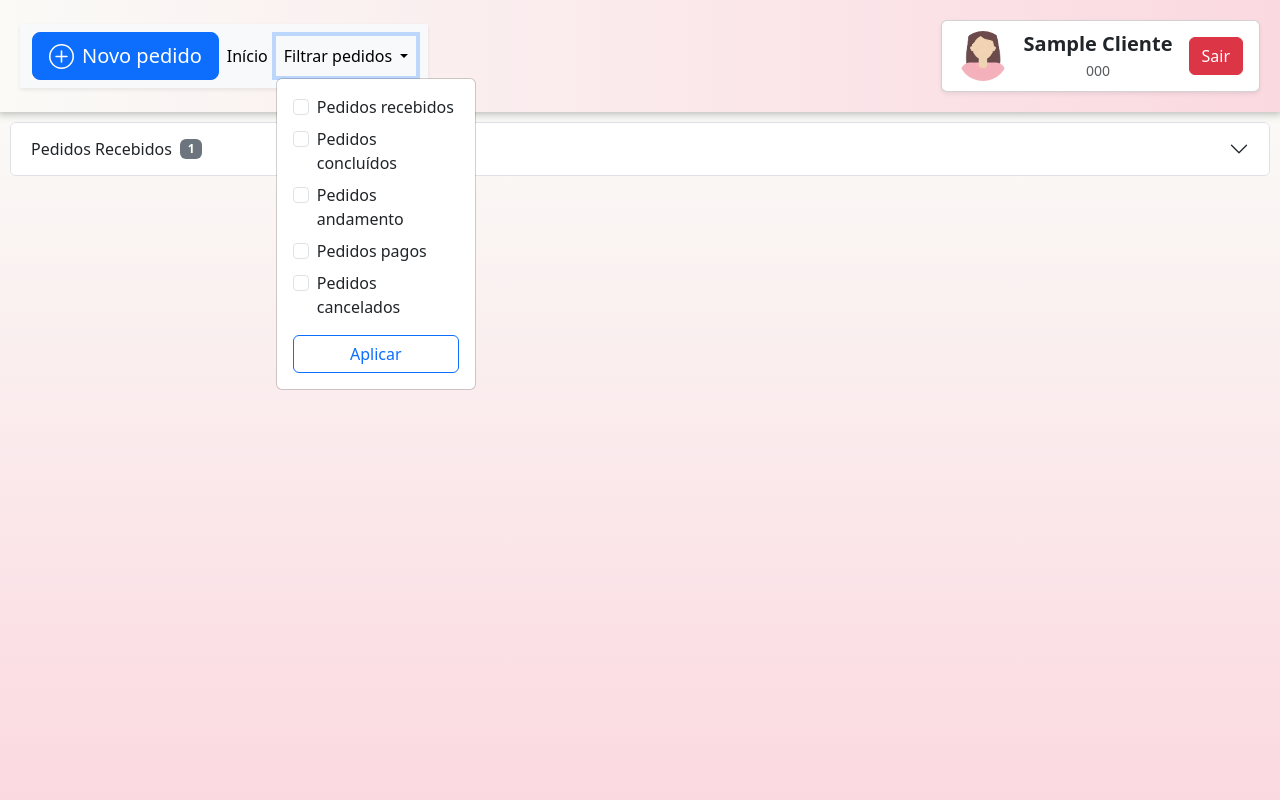
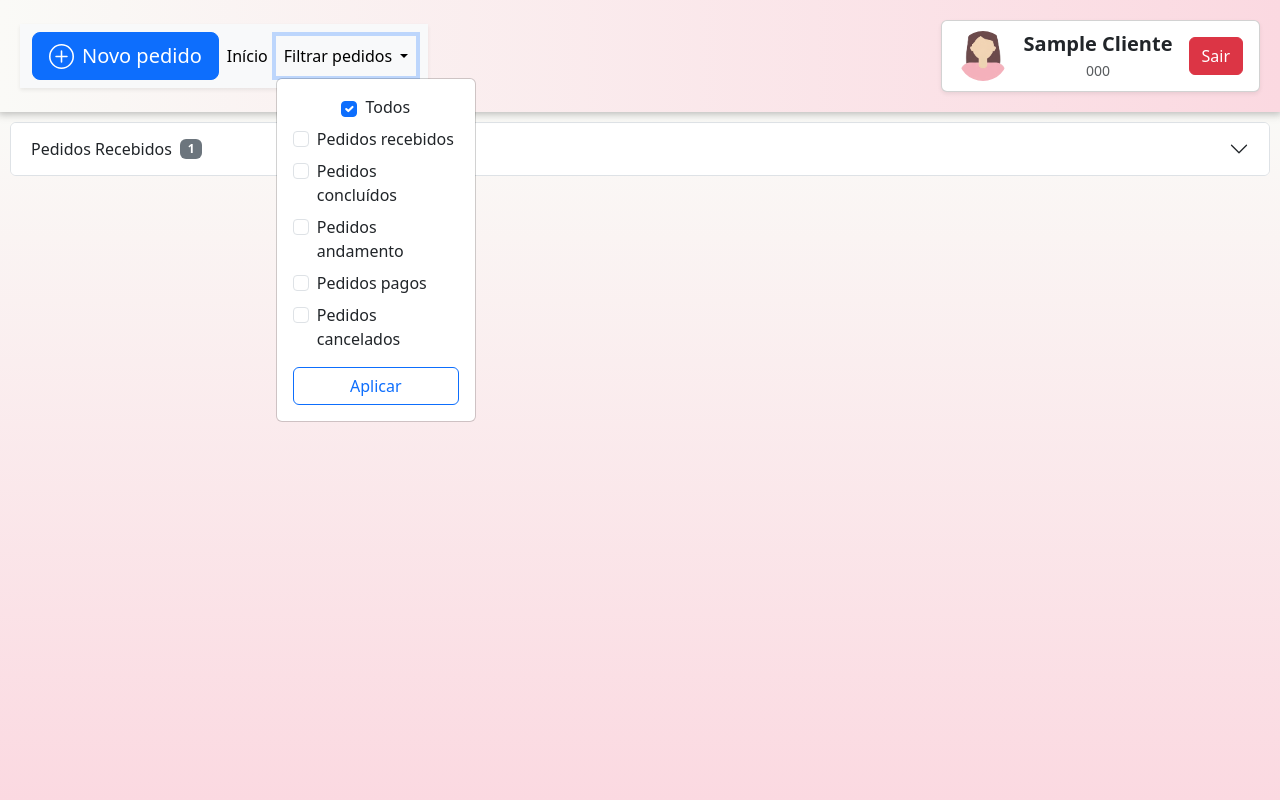
Before and after one commit to CassioUrtiga/Atelie, a Django app: page /dashboard/ in a window 1280 px wide, after a click on "Filtrar pedidos". Run offline with Django 5.2, Linux system fonts and the light colour scheme; a user stored in the database is signed in; tables that the repository leaves empty hold one stand-in row (values such as "Sample post"); some libraries are stand-ins or nearby versions.

Commit message:
Implementar filtro de pedidos tela cliente

```diff
--- a/core/static/js/cliente.js
+++ b/core/static/js/cliente.js
@@ -22,7 +22,7 @@ btAddImg.on('click', function() {
                 </div>
 
                 <div class="col-auto">
-                    <button type="button" class="btn btn-outline-danger d-flex align-items-center gap-1" onclick="remover_imagem(${idImg})" title="Remover Imagem">
+                    <button type="button" class="btn btn-outline-danger d-flex align-items-center gap-1" onclick="$('#bloco-imagem-${idImg}').remove()" title="Remover Imagem">
                         <span class="d-none d-sm-inline">Remover</span>
                     </button>
                 </div>
@@ -78,6 +78,26 @@ novaImagem.on('change', '.form-control[type="file"]', function() {
     }
 });
 
-function remover_imagem(id) {
-    $(`#bloco-imagem-${id}`).remove();
-}
+// Lógica de desmarcar checkbox (filtro de pedidos)
+document.addEventListener("DOMContentLoaded", function() {
+    const checkTodos = document.getElementById('checkTodos');
+    const outrosFiltros = document.querySelectorAll('input[name="status_filtros"]:not(#checkTodos)');
+
+    // Cenário 1: Se o usuário clicar em "Todos", desmarca todos os outros
+    checkTodos.addEventListener('change', function() {
+        if (this.checked) {
+            outrosFiltros.forEach(checkbox => {
+                checkbox.checked = false;
+            });
+        }
+    });
+
+    // Cenário 2: Se o usuário marcar qualquer outro filtro, desmarca o "Todos"
+    outrosFiltros.forEach(checkbox => {
+        checkbox.addEventListener('change', function() {
+            if (this.checked) {
+                checkTodos.checked = false;
+            }
+        });
+    });
+});
--- a/core/templates/cliente.html
+++ b/core/templates/cliente.html
@@ -27,13 +27,35 @@
                     </li>
                     {% if qtde_servico > 0 %}
                         <li class="nav-item dropdown">
-                            <a class="nav-link dropdown-toggle" href="#" role="button" data-bs-toggle="dropdown" data-bs-auto-close="outside" aria-expanded="false">
+                            <a
+                                class="nav-link dropdown-toggle {% if filtros_salvos and 10 not in filtros_salvos %} text-warning fw-bold {% endif %}"
+                                href="#"
+                                role="button"
+                                data-bs-toggle="dropdown"
+                                data-bs-auto-close="outside"
+                                aria-expanded="false"
+                            >
                                 Filtrar pedidos
+                                {% if filtros_salvos and 10 not in filtros_salvos %}
+                                    <span class="badge bg-warning text-dark rounded-pill ms-1" style="font-size: 0.75rem;">
+                                        {{ filtros_salvos|length }}
+                                    </span>
+                                {% endif %}
                             </a>
+                            <form action="{% url 'dashboard' %}" id="formularioFiltrarPedidos" method="post" autocomplete="off">
+                                {% csrf_token %}
                                 <ul class="dropdown-menu p-3" style="min-width: 200px;">
                                     <li>
+                                        <div class="form-check mb-2 d-flex justify-content-center align-items-center">
+                                            <input class="form-check-input me-2" type="checkbox" name="status_filtros" value="10" id="checkTodos" {% if 10 in filtros_salvos %} checked {% endif %}>
+                                            <label class="form-check-label m-0" for="checkTodos">
+                                                Todos
+                                            </label>
+                                        </div>
+                                    </li>
+                                    <li>
                                         <div class="form-check mb-2">
-                                        <input class="form-check-input" type="checkbox" value="recebido" id="checkRecebido">
+                                            <input class="form-check-input" type="checkbox" name="status_filtros" value="1" id="checkRecebido" {% if 1 in filtros_salvos %} checked {% endif %}>
                                             <label class="form-check-label" for="checkRecebido">
                                                 Pedidos recebidos
                                             </label>
@@ -41,7 +63,7 @@
                                     </li>
                                     <li>
                                         <div class="form-check mb-2">
-                                        <input class="form-check-input" type="checkbox" value="concluido" id="checkConcluido">
+                                            <input class="form-check-input" type="checkbox" name="status_filtros" value="3" id="checkConcluido" {% if 3 in filtros_salvos %} checked {% endif %}>
                                             <label class="form-check-label" for="checkConcluido">
                                                 Pedidos concluídos
                                             </label>
@@ -49,7 +71,7 @@
                                     </li>
                                     <li>
                                         <div class="form-check mb-2">
-                                        <input class="form-check-input" type="checkbox" value="andamento" id="checkAndamento">
+                                            <input class="form-check-input" type="checkbox" name="status_filtros" value="2" id="checkAndamento" {% if 2 in filtros_salvos %} checked {% endif %}>
                                             <label class="form-check-label" for="checkAndamento">
                                                 Pedidos andamento
                                             </label>
@@ -57,23 +79,25 @@
                                     </li>
                                     <li>
                                         <div class="form-check mb-2">
-                                        <input class="form-check-input" type="checkbox" value="pago" id="checkPago">
+                                            <input class="form-check-input" type="checkbox" name="status_filtros" value="11" id="checkPago" {% if 11 in filtros_salvos %} checked {% endif %}>
                                             <label class="form-check-label" for="checkPago">
                                                 Pedidos pagos
                                             </label>
                                         </div>
                                     </li>
                                     <li>
-                                    <div class="form-check mb-3"> <input class="form-check-input" type="checkbox" value="cancelado" id="checkCancelado">
+                                        <div class="form-check mb-3">
+                                            <input class="form-check-input" type="checkbox" name="status_filtros" value="4" id="checkCancelado" {% if 4 in filtros_salvos %} checked {% endif %}>
                                             <label class="form-check-label" for="checkCancelado">
                                                 Pedidos cancelados
                                             </label>
                                         </div>
                                     </li>
                                     <li>
-                                    <button type="button" class="btn btn-outline-primary w-100">Aplicar</button>
+                                        <button type="submit" class="btn btn-outline-primary w-100">Aplicar</button>
                                     </li>
                                 </ul>
+                            </form>
                         </li>
                     {% endif %}
                 </ul>
@@ -155,8 +179,8 @@
                     </div>
                 </div>
                 <div class="modal-footer bg-light border-top-0 d-flex w-100 gap-2 m-0 p-3">
+                    <button type="submit" class="btn btn-primary col">Enviar Pedido</button>
                     <button type="button" class="btn btn-secondary col-auto px-4" data-bs-dismiss="modal">Cancelar</button>
-                    <button type="submit" class="btn btn-primary col">Enviar Pedido</button>
                 </div>
             </form>
         </div>
@@ -351,6 +375,8 @@
                                 Pedidos Concluídos
                             {% elif grupo.grouper == 4 %}
                                 Pedidos Cancelados
+                            {% elif grupo.grouper == 11 %}
+                                Pedidos Pagos
                             {% else %}
                                 Outros Pedidos
                             {% endif %}
@@ -435,7 +461,7 @@
                                                             <path d="M6.002 5.5a1.5 1.5 0 1 1-3 0 1.5 1.5 0 0 1 3 0"/>
                                                             <path d="M1.5 2A1.5 1.5 0 0 0 0 3.5v9A1.5 1.5 0 0 0 1.5 14h13a1.5 1.5 0 0 0 1.5-1.5v-9A1.5 1.5 0 0 0 14.5 2zm13 1a.5.5 0 0 1 .5.5v6l-3.775-1.947a.5.5 0 0 0-.577.093l-3.71 3.71-2.66-1.772a.5.5 0 0 0-.63.062L1.002 12v.54L1 12.5v-9a.5.5 0 0 1 .5-.5z"/>
                                                         </svg>
-                                                        Álbum de fotos
+                                                        Álbum de imagens
                                                     </a>
                                                 {% endif %}
                                             </div>
--- a/core/urls.py
+++ b/core/urls.py
@@ -2,7 +2,7 @@ from django.urls import path
 
 from .views import (
     inicial_view, dashboard_view, cadastrar_usuario_view, login_view,
-    logout_view, cadastrar_pedido_view, excluir_pedido_view, album_view,
+    logout_view, cadastrar_pedido_view, excluir_pedido_view, album_pedido_view,
 )
 
 urlpatterns = [
@@ -13,5 +13,5 @@ urlpatterns = [
     path('dashboard/', dashboard_view, name='dashboard'),
     path('pedido/', cadastrar_pedido_view, name='pedido'),
     path('excluir-pedido/<int:id>/', excluir_pedido_view, name='excluir-pedido'),
-    path('album/<int:id>/', album_view, name='album'),
+    path('album/<int:id>/', album_pedido_view, name='album'),
 ]
--- a/core/views.py
+++ b/core/views.py
@@ -82,15 +82,41 @@ def cadastrar_usuario_view(request):
 
 @login_required(login_url='login')
 def dashboard_view(request):
-
     is_cliente = hasattr(request.user, 'cliente')
 
     if is_cliente:
         nome_completo = request.user.cliente.nome.lower()
+        pedidos = Pedido.objects.filter(cliente=request.user.cliente)
+        pedidos_filtrados = {'isEmpty': True, 'dados': ''}
 
-        # Lista de conectores comuns que não devem contar como sobrenome
+        # Filtro de pedidos
+        if request.method == "POST":
+            filtro_pedidos = [int(valor) for valor in request.POST.getlist('status_filtros')]
+
+            if filtro_pedidos:
+                request.session['filtros_pedidos'] = filtro_pedidos
+            else:
+                request.session.pop('filtros_pedidos', None)
+
+            return redirect('dashboard')
+
+        filtros_salvos = request.session.get('filtros_pedidos')
+
+        if filtros_salvos and (10 not in filtros_salvos):
+            pedidos_filtrados['isEmpty'] = False
+            pedidos_filtrados['dados'] = Pedido.objects.filter(
+                cliente=request.user.cliente,
+                status__in=filtros_salvos
+            )
+        else:
+            # Marcar o checkbox (todos)
+            filtros_salvos = [10]
+            request.session['filtros_pedidos'] = [10]
+            pedidos_filtrados['isEmpty'] = True
+
+        # Formatação do nome
+        partes = nome_completo.split()
         conectores = ['de', 'da', 'do', 'das', 'dos', 'e']
-        partes = nome_completo.split()
 
         if len(partes) > 2 and partes[1].lower() in conectores:
             nome_resumido = " ".join(partes[:3])
@@ -104,7 +130,8 @@ def dashboard_view(request):
             'sexo': request.user.cliente.sexo,
             'qtde_servico': Servico.objects.count(),
             'form': CadastroPedido(),
-            'pedidos': Pedido.objects.filter(cliente=request.user.cliente)
+            'pedidos': pedidos if pedidos_filtrados['isEmpty'] else pedidos_filtrados['dados'],
+            'filtros_salvos': filtros_salvos,
         }
     else:
         context = {
@@ -193,11 +220,12 @@ def excluir_pedido_view(request, id):
     return redirect('dashboard')
 
 @login_required(login_url='login')
-def album_view(request, id):
+def album_pedido_view(request, id):
     cliente = request.user.cliente
     pedido = get_object_or_404(Pedido, id=id, cliente=cliente)
 
     return render(request, 'album.html', {'fotos': pedido.img.all})
 
+
 def pluralizar(quantidade, singular, plural):
     return f"{quantidade} {singular}" if quantidade == 1 else f"{quantidade} {plural}"
```
Also changed, not shown: core/models.py (+6 -12 lines), core/migrations/0002_alter_pedido_status.py (added). Lines whose indentation alone changed are shown as unchanged.
